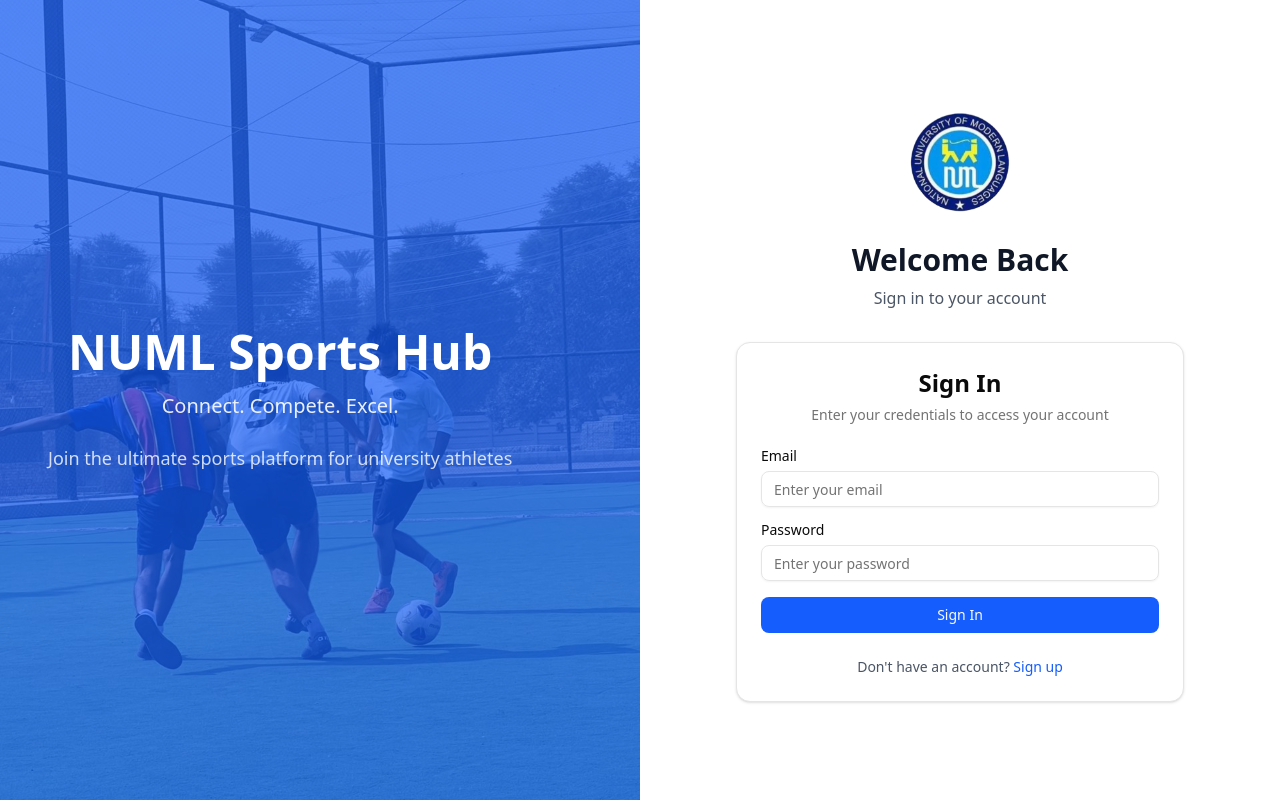
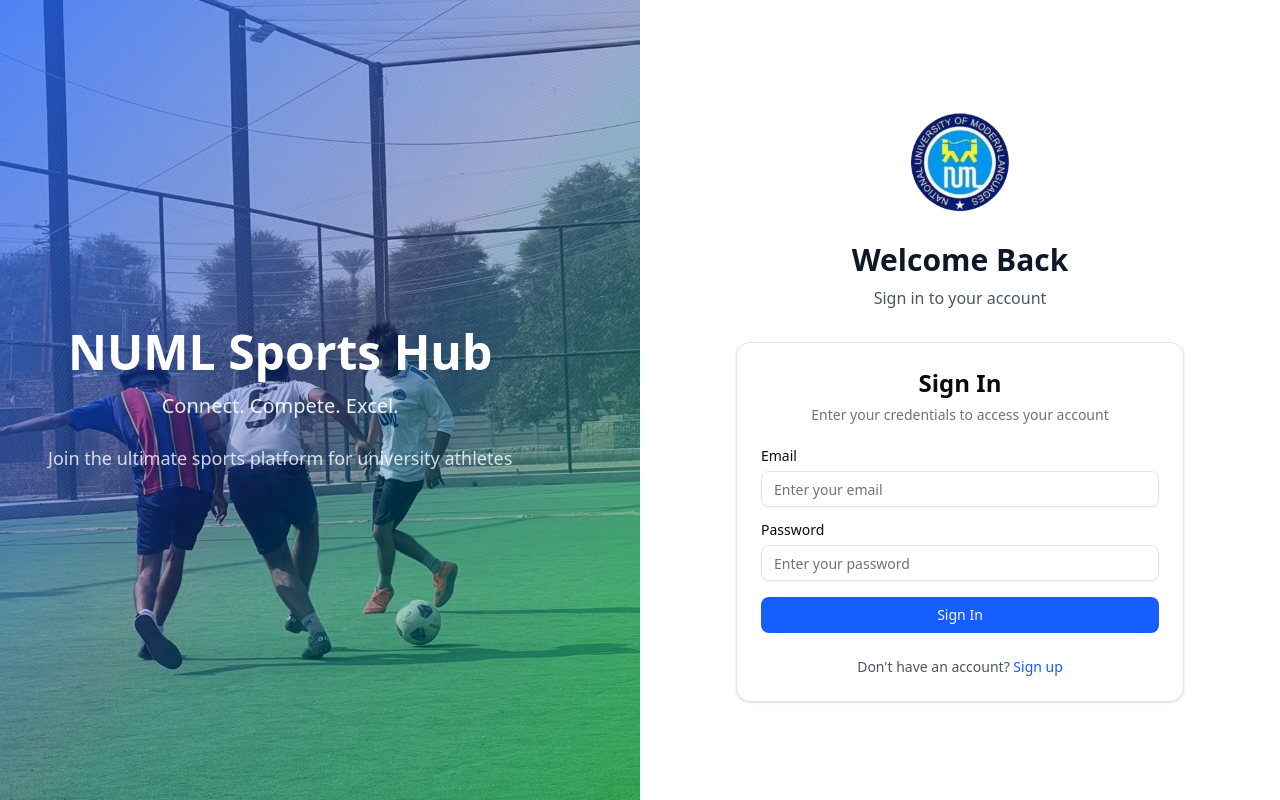
Before and after one commit to infooperion-create/sports, a Next.js app: page /login in a window 1280 px wide. Built offline with nearby package versions, Linux system fonts and the light colour scheme.

Commit message:
sign up and sign in images also updated.

```diff
--- a/src/app/(auth)/login/page.tsx
+++ b/src/app/(auth)/login/page.tsx
@@ -67,7 +67,7 @@
             backgroundImage: 'url("/login-background.jpeg")'
           }}
         ></div>
-        <div className="absolute inset-0 bg-blue-600 opacity-70"></div>
+        <div className="absolute inset-0 bg-gradient-to-br from-blue-600/90 via-blue-800/40 to-green-600/60 opacity-80"></div>
         <div className="relative z-10 flex flex-col justify-center items-center text-white p-12">
           <div className="text-center">
             <h1 className="text-5xl font-bold mb-4">NUML Sports Hub</h1>
--- a/src/app/(auth)/signup/page.tsx
+++ b/src/app/(auth)/signup/page.tsx
@@ -91,7 +91,7 @@
             backgroundImage: 'url("/signup-background.jpeg")'
           }}
         ></div>
-        <div className="absolute inset-0 bg-blue-600 opacity-70"></div>
+        <div className="absolute inset-0 bg-gradient-to-br from-blue-600/90 via-blue-800/40 to-green-600/60 opacity-80"></div>
         <div className="relative z-10 flex flex-col justify-center items-center text-white p-12">
           <div className="text-center">
             <h1 className="text-5xl font-bold mb-4">Join NUML Sports Hub</h1>
```
